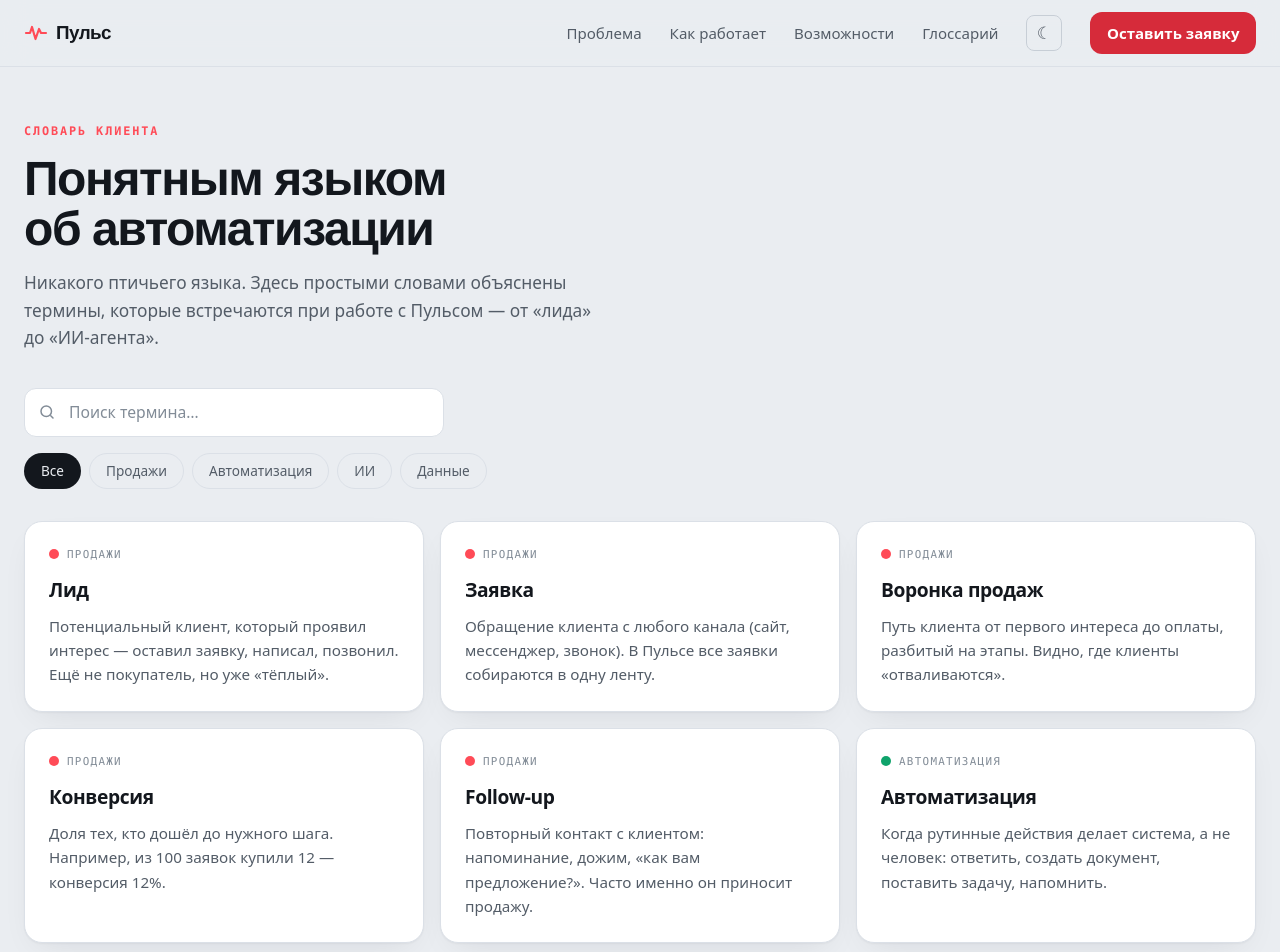
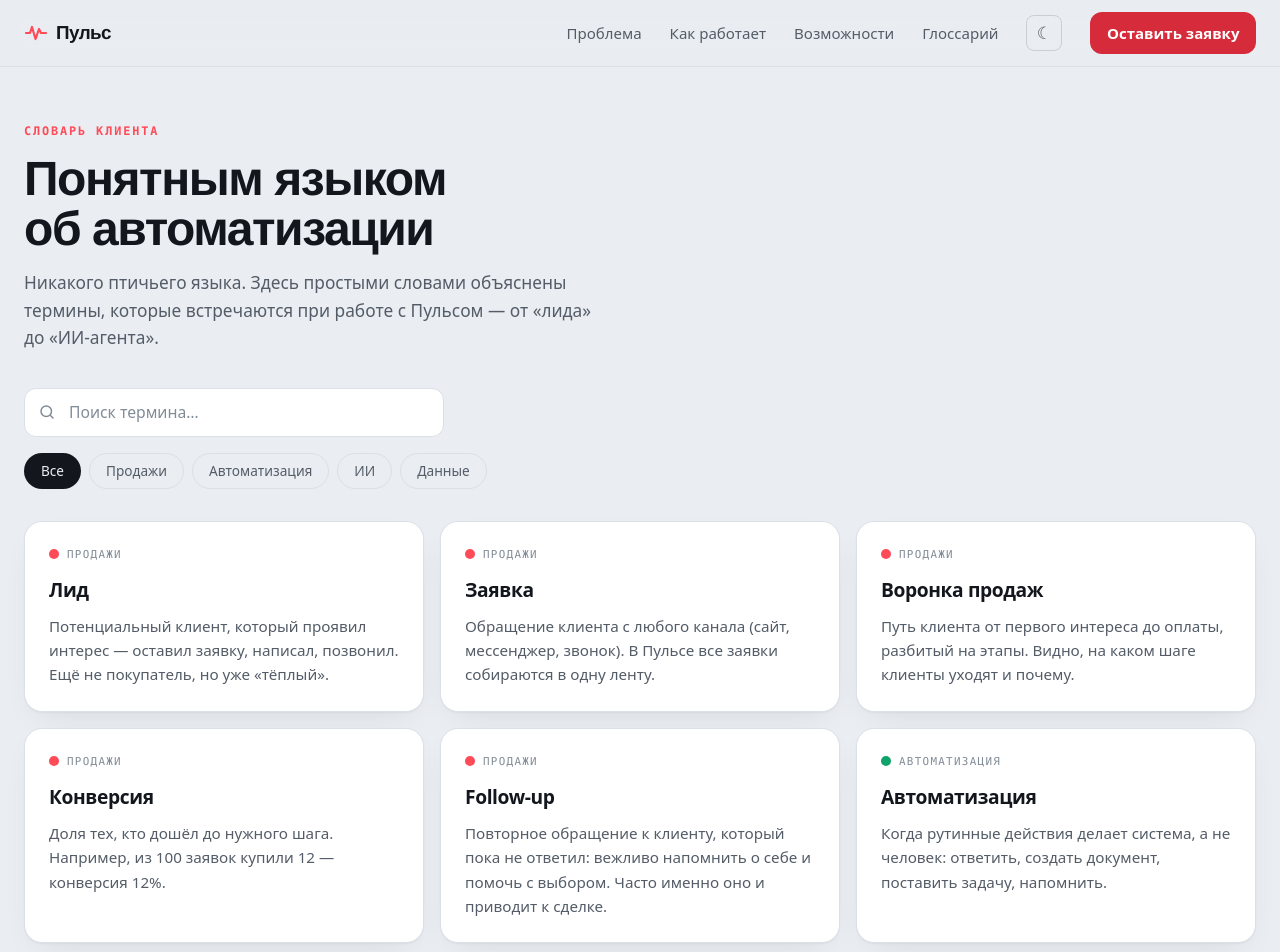
Before and after one commit to qa-novchenkova/puls, a React (Vite) app: page /#/glossary in a window 1280 px wide. Shown: the top 952 px of the page. Built offline with nearby package versions, Linux system fonts and the light colour scheme.

Commit message:
Глоссарий: клиентские формулировки без сленга

```diff
--- a/src/pages/Glossary.tsx
+++ b/src/pages/Glossary.tsx
@@ -7,9 +7,9 @@ const cats: Cat[] = ['Продажи', 'Автоматизация', 'ИИ', 'Д
 const terms: { term: string; cat: Cat; def: string }[] = [
   { term: 'Лид', cat: 'Продажи', def: 'Потенциальный клиент, который проявил интерес — оставил заявку, написал, позвонил. Ещё не покупатель, но уже «тёплый».' },
   { term: 'Заявка', cat: 'Продажи', def: 'Обращение клиента с любого канала (сайт, мессенджер, звонок). В Пульсе все заявки собираются в одну ленту.' },
-  { term: 'Воронка продаж', cat: 'Продажи', def: 'Путь клиента от первого интереса до оплаты, разбитый на этапы. Видно, где клиенты «отваливаются».' },
+  { term: 'Воронка продаж', cat: 'Продажи', def: 'Путь клиента от первого интереса до оплаты, разбитый на этапы. Видно, на каком шаге клиенты уходят и почему.' },
   { term: 'Конверсия', cat: 'Продажи', def: 'Доля тех, кто дошёл до нужного шага. Например, из 100 заявок купили 12 — конверсия 12%.' },
-  { term: 'Follow-up', cat: 'Продажи', def: 'Повторный контакт с клиентом: напоминание, дожим, «как вам предложение?». Часто именно он приносит продажу.' },
+  { term: 'Follow-up', cat: 'Продажи', def: 'Повторное обращение к клиенту, который пока не ответил: вежливо напомнить о себе и помочь с выбором. Часто именно оно и приводит к сделке.' },
 
   { term: 'Автоматизация', cat: 'Автоматизация', def: 'Когда рутинные действия делает система, а не человек: ответить, создать документ, поставить задачу, напомнить.' },
   { term: 'Сценарий', cat: 'Автоматизация', def: 'Заранее описанная цепочка «если… то…». Например: пришла заявка → ответить → создать сделку → напомнить менеджеру.' },
```
